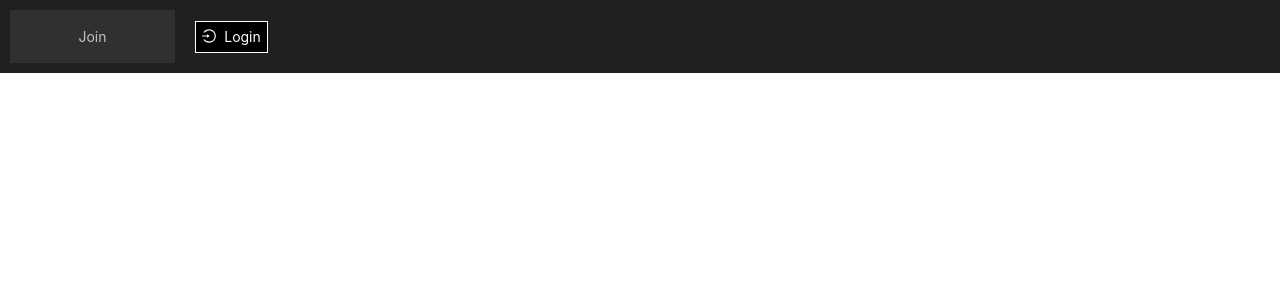
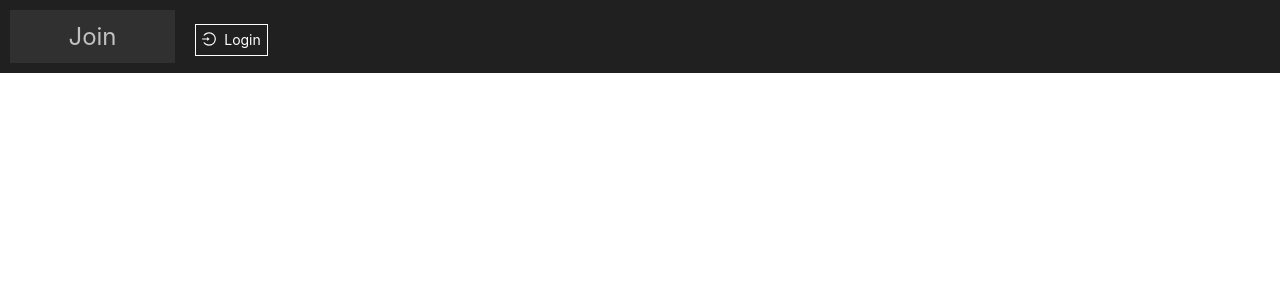
Before and after one commit to MyFelx/App, a React (Create React App) app: page /login in a window 1280 px wide. Shown: the top 300 px of the page. Built offline with nearby package versions, Linux system fonts and the light colour scheme.

Commit message:
fixed font and removed outline when button is active

```diff
--- a/src/App.js
+++ b/src/App.js
@@ -11,7 +11,7 @@ function App() {
           height={"53px"}
           width={"165px"}
           color={"#c1c1c1"}
-          fontsize={"24px"}
+          fontSize={"24px"}
           backgroundColor={"#303030"}
           border={"none"}
           icon={null}
@@ -26,7 +26,7 @@ function App() {
           width={"73px"}
           color={"white"}
           fontSize={"14px"}
-          backgroundColor={"black"}
+          backgroundColor={"rgba(0,0,0,0)"}
           border={"1px solid white"}
           clicked={() => alert("Logged in")}
         />
--- a/src/UI/Button.js
+++ b/src/UI/Button.js
@@ -11,6 +11,7 @@ const StyledButton = styled.button`
   background-color: ${(props) => props.backgroundColor};
   margin: 10px;
   border: ${(props) => props.border};
+  outline: none;
 `;
 
 const AppButton = (props) => (
@@ -18,7 +19,7 @@ const AppButton = (props) => (
     height={props.height}
     width={props.width}
     color={props.color}
-    fontsize={props.fontSize}
+    fontSize={props.fontSize}
     backgroundColor={props.backgroundColor}
     border={props.border}
     onClick={props.clicked}
```
